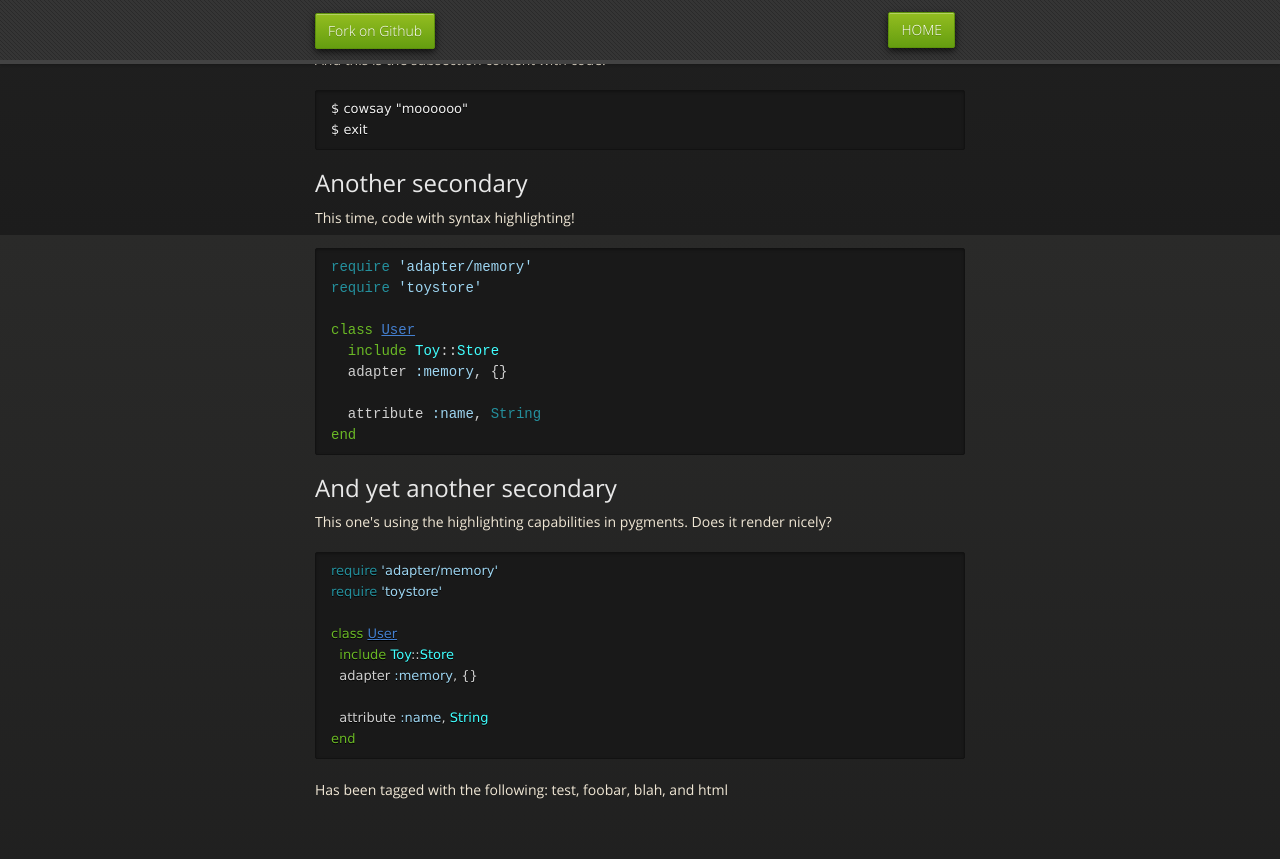
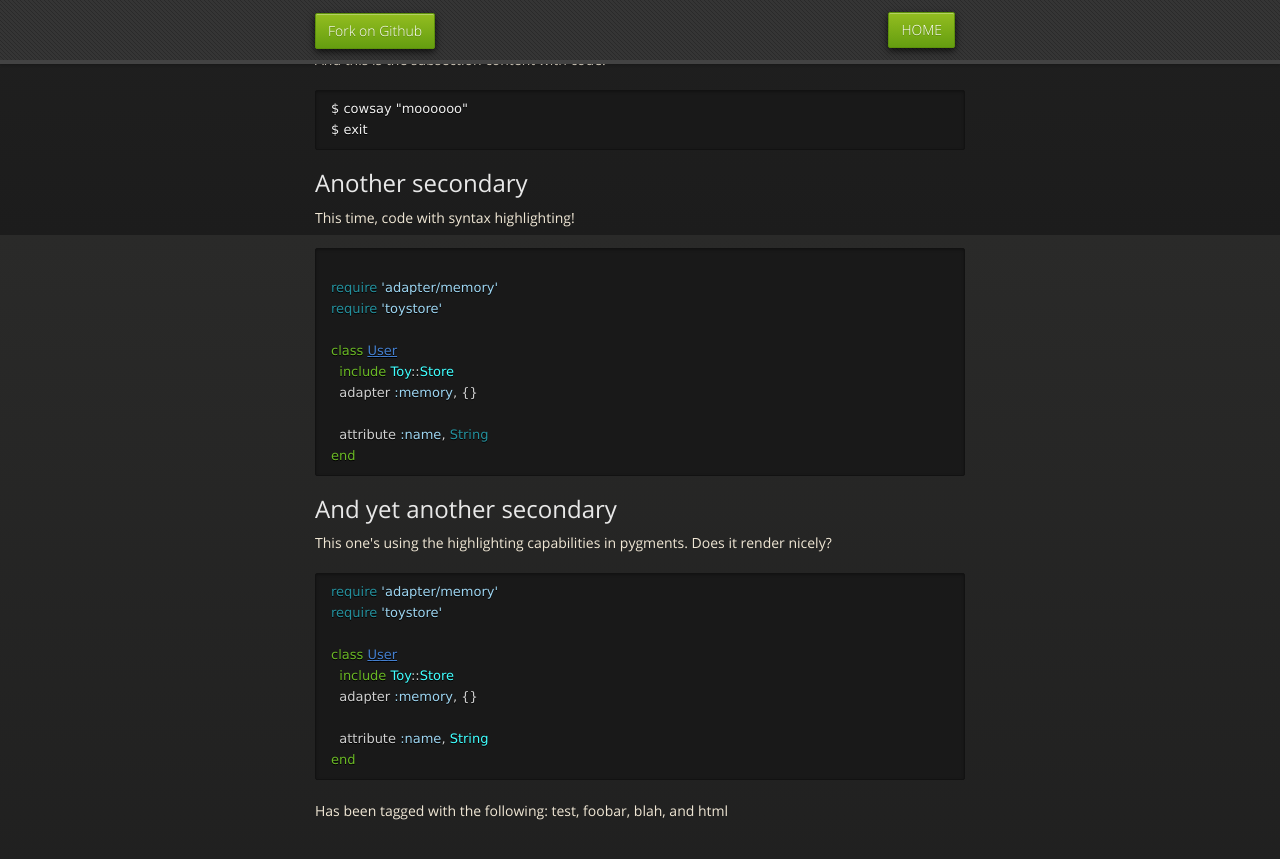
Before and after one commit to brainfunked/testing_jekyll, a Jekyll site: the page built from _posts/2012-03-06-html-test-post.html, in a window 1280 px wide and 900 px high, scrolled down 665 px. Shown: the top 859 px of the window. Built offline with Jekyll 4.4.1, drawn with Linux system fonts in a browser that asks for light colours; nearby versions of some CDN libraries; grey boxes are pictures that could not be loaded.

Commit message:
Trying out <code> inside <pre> to see if the rendering is affected.

```diff
--- a/_posts/2012-03-06-html-test-post.html
+++ b/_posts/2012-03-06-html-test-post.html
@@ -23,7 +23,7 @@ $ exit
         <p>This time, code with syntax highlighting!</p>
 
         <div class="highlight">
-          <pre>
+          <pre><code class="ruby">
 <span class="nb">require</span> <span class="s1">'adapter/memory'</span>
 <span class="nb">require</span> <span class="s1">'toystore'</span>
 
@@ -32,7 +32,7 @@ $ exit
   <span class="n">adapter</span> <span class="ss">:memory</span><span class="p">,</span> <span class="p">{}</span>
 
   <span class="n">attribute</span> <span class="ss">:name</span><span class="p">,</span> <span class="nb">String</span>
-<span class="k">end</span></pre>
+<span class="k">end</span></code></pre>
         </div>
 
         <h2>And yet another secondary</h2>
```
